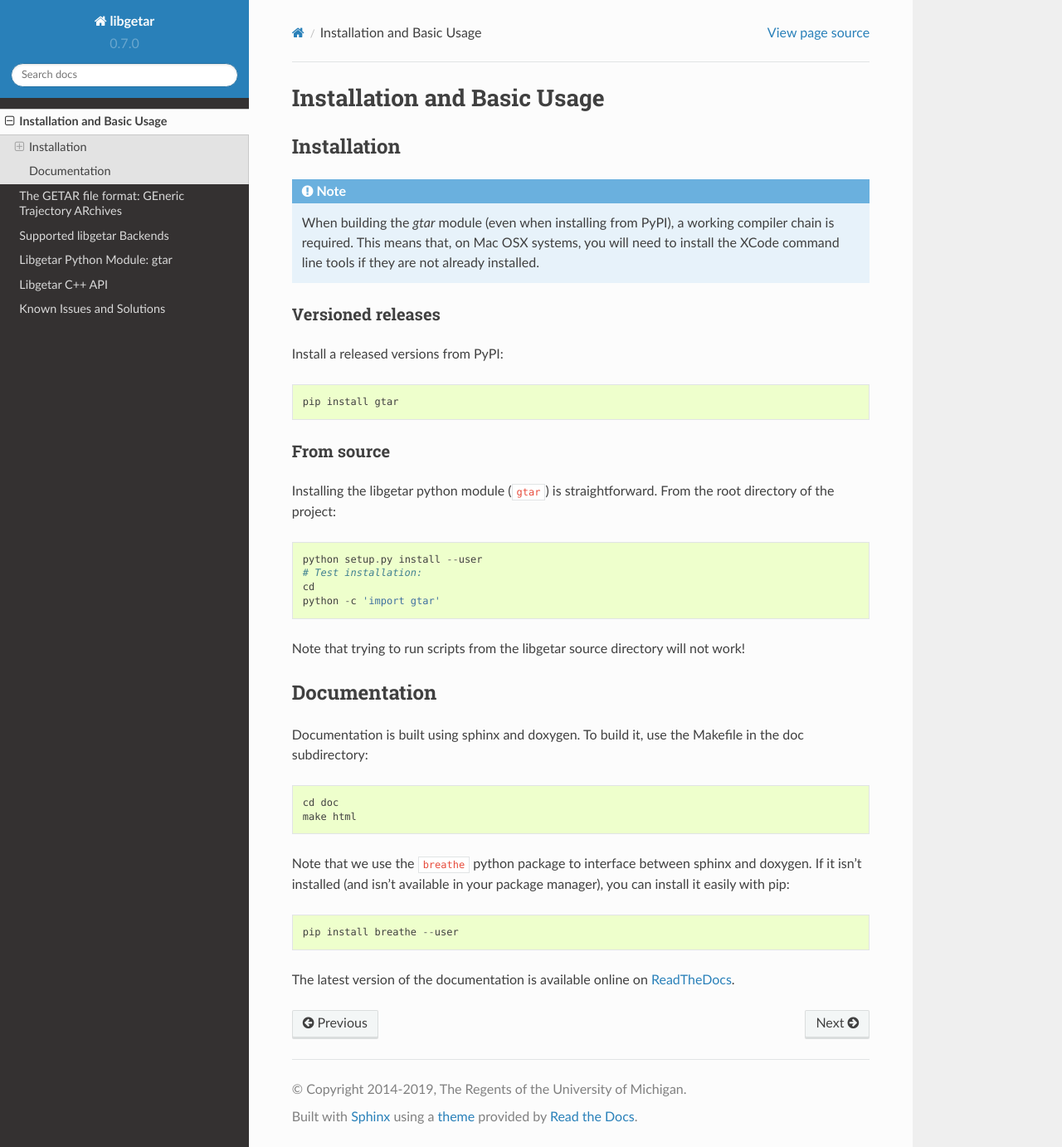
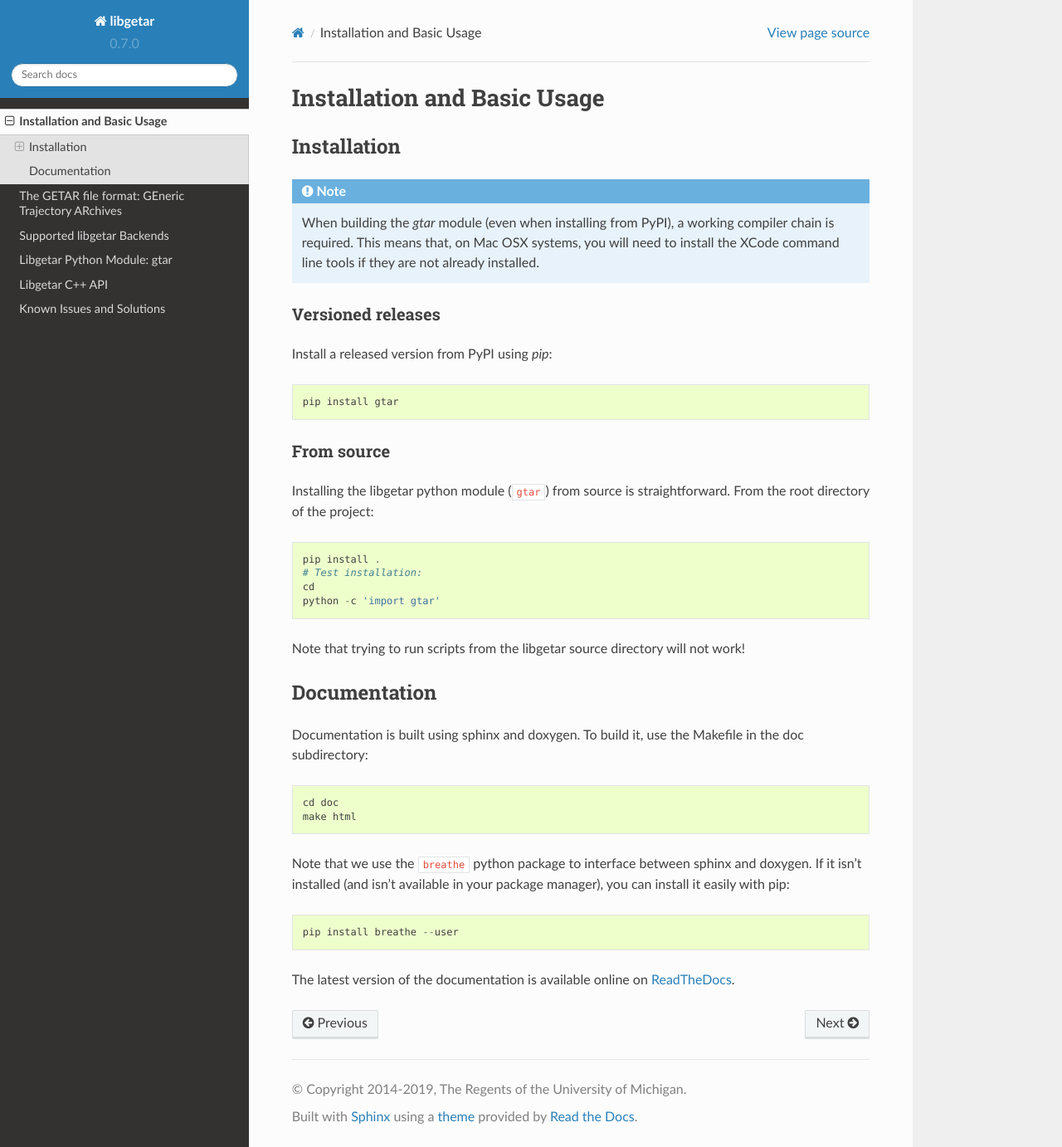
Before and after one commit to glotzerlab/libgetar, a Sphinx documentation site: the page built from doc/source/inst.rst, in a window 1280 px wide and 1382 px high. Shown: the whole window at 83% size. Built offline with Sphinx 7.4.7 and the Read the Docs theme 2.0.0, drawn with Linux system fonts in a browser that asks for light colours.

Commit message:
Use pip in installation documentation

```diff
--- a/doc/source/inst.rst
+++ b/doc/source/inst.rst
@@ -15,19 +15,19 @@ Installation
 Versioned releases
 ------------------
 
-Install a released versions from PyPI::
+Install a released version from PyPI using `pip`::
 
   pip install gtar
 
 From source
 -----------
 
-Installing the libgetar python module (``gtar``) is straightforward.
-From the root directory of the project:
+Installing the libgetar python module (``gtar``) from source is
+straightforward. From the root directory of the project:
 
 ::
 
-   python setup.py install --user
+   pip install .
    # Test installation:
    cd
    python -c 'import gtar'
```
